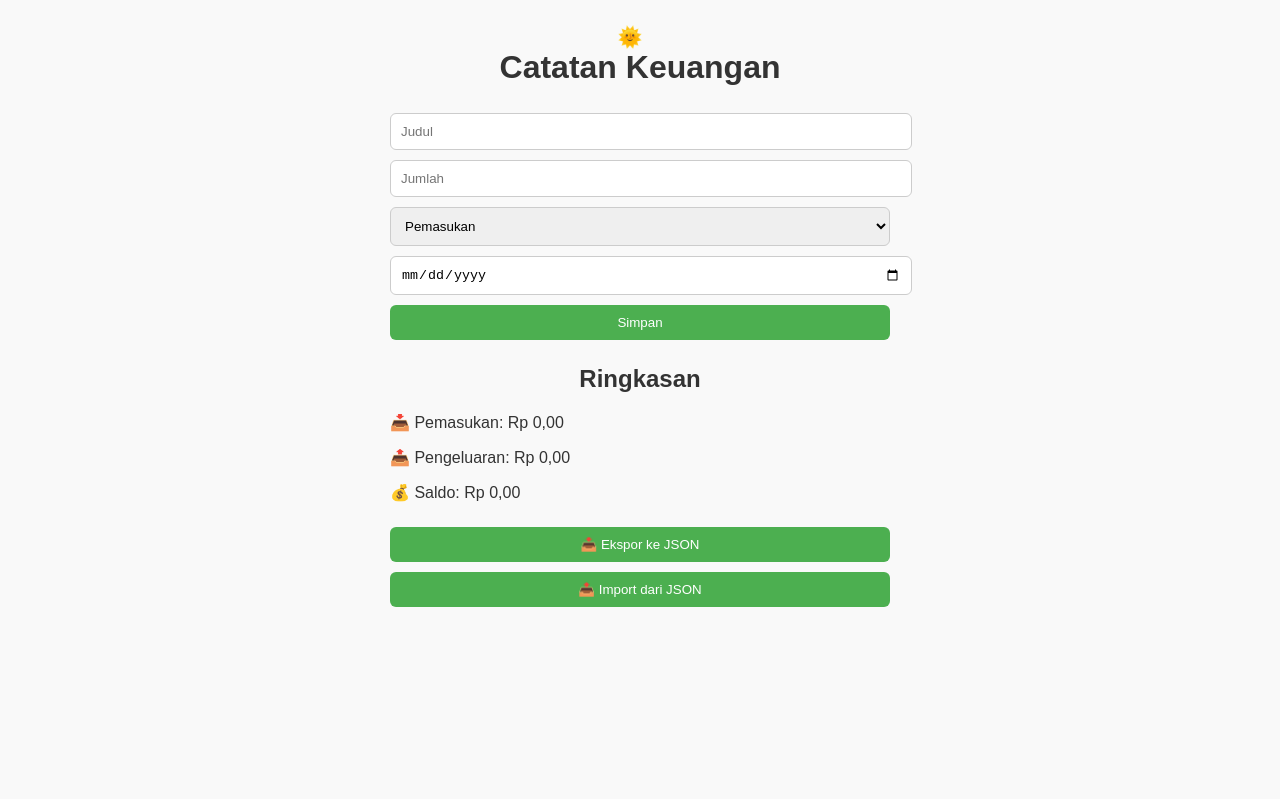
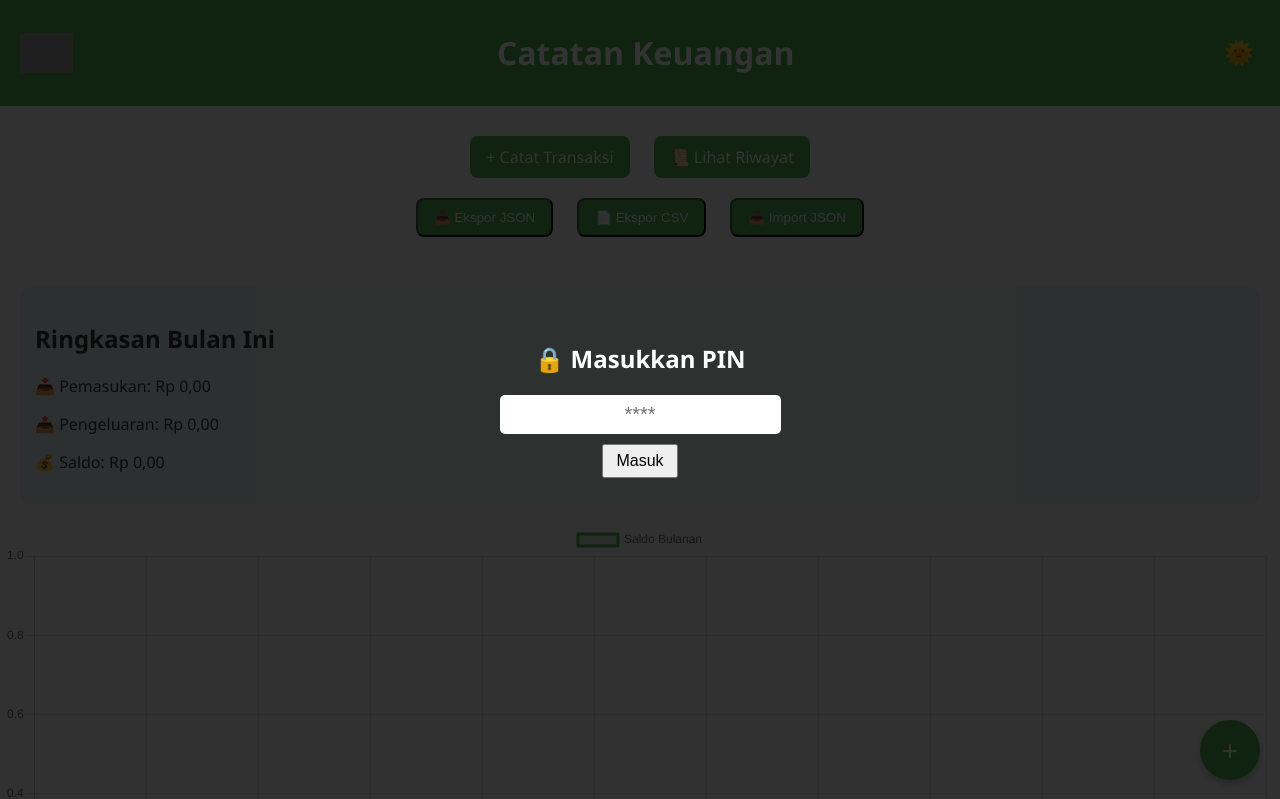
Before and after one commit to bankragilgunawan/catat-duit, a plain HTML site: page index.html in a window 1280 px wide. Shown: the top 799 px of the page. Drawn offline with nearby package versions, Linux system fonts and the light colour scheme; grey boxes are pictures that could not be loaded.

Commit message:
Update index.html

```diff
--- a/index.html
+++ b/index.html
@@ -1,83 +1,171 @@
-
 <!DOCTYPE html>
 <html lang="id">
 <head>
-  <meta charset="UTF-8">
+  <meta charset="UTF-8" />
+  <meta name="viewport" content="width=device-width, initial-scale=1.0" />
   <title>Catatan Keuangan</title>
-  <meta name="viewport" content="width=device-width, initial-scale=1">
   <style>
-    body { font-family: sans-serif; padding: 20px; background: #f9f9f9; color: #333; }
-    h1, h2 { text-align: center; }
-    form, .summary, .buttons { max-width: 500px; margin: auto; margin-top: 20px; }
-    input, select, button { width: 100%; padding: 10px; margin: 5px 0; border-radius: 6px; border: 1px solid #ccc; }
-    button { background: #4CAF50; color: white; border: none; }
-    .dark { background: #121212; color: #eee; }
-    .dark input, .dark select { background: #333; color: #eee; border: 1px solid #555; }
-    .toggle-theme { position: fixed; top: 10px; right: 10px; font-size: 20px; background: none; border: none; }
+    body {
+      font-family: 'Segoe UI', sans-serif;
+      margin: 0;
+      padding: 0;
+      background: #f5f5f5;
+      color: #333;
+      transition: background 0.3s, color 0.3s;
+    }
+    .dark {
+      background: #121212;
+      color: #eee;
+    }
+    header {
+      display: flex;
+      justify-content: space-between;
+      align-items: center;
+      background: #4CAF50;
+      color: white;
+      padding: 10px 20px;
+    }
+    header img {
+      height: 40px;
+    }
+    main {
+      padding: 20px;
+      text-align: center;
+    }
+    .btn {
+      display: inline-block;
+      margin: 10px;
+      padding: 10px 16px;
+      background: #4CAF50;
+      color: white;
+      border-radius: 8px;
+      text-decoration: none;
+    }
+    .btn:hover {
+      background: #45a049;
+    }
+    .fab {
+      position: fixed;
+      right: 20px;
+      bottom: 20px;
+      background: #4CAF50;
+      color: white;
+      font-size: 28px;
+      border: none;
+      border-radius: 50%;
+      width: 60px;
+      height: 60px;
+      display: flex;
+      justify-content: center;
+      align-items: center;
+      text-decoration: none;
+      box-shadow: 0 4px 6px rgba(0,0,0,0.2);
+    }
+    .dark .btn, .dark .fab {
+      background: #388E3C;
+    }
+    #ringkasan {
+      background: #e0f2f1;
+      border-radius: 10px;
+      padding: 15px;
+      margin: 20px;
+    }
+    .dark #ringkasan {
+      background: #263238;
+    }
+    #pinOverlay {
+      position: fixed;
+      top: 0; left: 0; right: 0; bottom: 0;
+      background: rgba(0, 0, 0, 0.8);
+      z-index: 2000;
+      display: flex;
+      flex-direction: column;
+      justify-content: center;
+      align-items: center;
+    }
+    #pinOverlay input {
+      font-size: 20px;
+      padding: 8px;
+      border-radius: 5px;
+      border: none;
+      text-align: center;
+    }
+    #pinOverlay button {
+      margin-top: 10px;
+      padding: 6px 12px;
+      font-size: 16px;
+    }
   </style>
 </head>
 <body>
-  <button class="toggle-theme" onclick="toggleTheme()">🌞</button>
-  <h1>Catatan Keuangan</h1>
+  <header>
+    <img src="https://upload.wikimedia.org/wikipedia/commons/thumb/3/36/Emoji_u1f4b8.svg/120px-Emoji_u1f4b8.svg.png" alt="Logo">
+    <h1>Catatan Keuangan</h1>
+    <button id="toggleTema" style="font-size:24px;background:none;border:none;">🌞</button>
+  </header>
 
-  <form id="formCatat">
-    <input type="text" id="judul" placeholder="Judul" required>
-    <input type="number" id="jumlah" placeholder="Jumlah" required>
-    <select id="kategori">
-      <option value="Pemasukan">Pemasukan</option>
-      <option value="Pengeluaran">Pengeluaran</option>
-    </select>
-    <input type="date" id="tanggal" required>
-    <button type="submit">Simpan</button>
-  </form>
+  <div id="pinOverlay">
+    <h2 style="color:white;">🔒 Masukkan PIN</h2>
+    <input type="password" id="pinInput" placeholder="****" maxlength="6">
+    <button onclick="cekPIN()">Masuk</button>
+  </div>
 
-  <div class="summary">
-    <h2>Ringkasan</h2>
+  <main>
+    <a href="#" class="btn" onclick="catatTransaksi()">+ Catat Transaksi</a>
+    <a href="#" class="btn" onclick="lihatRiwayat()">📜 Lihat Riwayat</a>
+    <br />
+    <button class="btn" onclick="eksporJSON()">📥 Ekspor JSON</button>
+    <button class="btn" onclick="eksporCSV()">📄 Ekspor CSV</button>
+    <input type="file" id="fileInput" accept=".json" style="display:none" />
+    <button class="btn" onclick="document.getElementById('fileInput').click()">📤 Import JSON</button>
+  </main>
+
+  <section id="ringkasan">
+    <h2>Ringkasan Bulan Ini</h2>
     <p>📥 Pemasukan: <span id="totalMasuk">Rp 0</span></p>
     <p>📤 Pengeluaran: <span id="totalKeluar">Rp 0</span></p>
     <p>💰 Saldo: <span id="saldo">Rp 0</span></p>
-  </div>
+  </section>
 
-  <div class="buttons">
-    <button onclick="eksporJSON()">📥 Ekspor ke JSON</button>
-    <button onclick="importJSON()">📤 Import dari JSON</button>
-    <input type="file" id="fileInput" accept=".json" style="display:none">
-  </div>
+  <canvas id="grafikBulanan" height="200"></canvas>
 
+  <a href="#" class="fab" onclick="catatTransaksi()">+</a>
+
+  <script src="https://cdn.jsdelivr.net/npm/chart.js"></script>
   <script>
+    const PIN_DEFAULT = "1234";
+    function cekPIN() {
+      const input = document.getElementById("pinInput").value;
+      const pinBenar = localStorage.getItem("pin") || PIN_DEFAULT;
+      if (input === pinBenar) {
+        document.getElementById("pinOverlay").style.display = "none";
+      } else {
+        alert("❌ PIN salah!");
+      }
+    }
+
     function formatRupiah(angka) {
       return new Intl.NumberFormat('id-ID', { style: 'currency', currency: 'IDR' }).format(angka);
     }
 
     function updateRingkasan() {
       const data = JSON.parse(localStorage.getItem('transaksi')) || [];
-      let totalMasuk = 0;
-      let totalKeluar = 0;
+      let totalMasuk = 0, totalKeluar = 0;
+      const bulanIni = new Date().getMonth();
+
       data.forEach(item => {
-        const nominal = Number(item.jumlah);
-        if (item.kategori === "Pemasukan") totalMasuk += nominal;
-        else totalKeluar += nominal;
+        const tanggal = new Date(item.tanggal);
+        if (tanggal.getMonth() === bulanIni) {
+          const jumlah = Number(item.jumlah || item.nominal);
+          if (item.kategori === 'Pemasukan') totalMasuk += jumlah;
+          else totalKeluar += jumlah;
+        }
       });
+
       document.getElementById('totalMasuk').textContent = formatRupiah(totalMasuk);
       document.getElementById('totalKeluar').textContent = formatRupiah(totalKeluar);
       document.getElementById('saldo').textContent = formatRupiah(totalMasuk - totalKeluar);
     }
-
-    document.getElementById('formCatat').addEventListener('submit', function(e) {
-      e.preventDefault();
-      const data = {
-        judul: document.getElementById('judul').value,
-        jumlah: parseFloat(document.getElementById('jumlah').value),
-        kategori: document.getElementById('kategori').value,
-        tanggal: document.getElementById('tanggal').value
-      };
-      let transaksi = JSON.parse(localStorage.getItem('transaksi') || '[]');
-      transaksi.push(data);
-      localStorage.setItem('transaksi', JSON.stringify(transaksi));
-      alert("✅ Tersimpan!");
-      this.reset();
-      updateRingkasan();
-    });
 
     function eksporJSON() {
       const data = JSON.parse(localStorage.getItem('transaksi')) || [];
@@ -88,38 +176,106 @@
       link.click();
     }
 
-    function importJSON() {
-      document.getElementById('fileInput').click();
+    function eksporCSV() {
+      const data = JSON.parse(localStorage.getItem('transaksi')) || [];
+      if (!data.length) return alert("Belum ada data");
+
+      let csv = 'Tanggal,Judul,Jumlah,Kategori\n';
+      data.forEach(item => {
+        csv += `"${item.tanggal}","${item.judul}",${item.jumlah},"${item.kategori}"\n`;
+      });
+
+      const blob = new Blob([csv], { type: 'text/csv' });
+      const link = document.createElement('a');
+      link.href = URL.createObjectURL(blob);
+      link.download = 'catatan-keuangan.csv';
+      link.click();
     }
 
-    document.getElementById('fileInput').addEventListener('change', function(event) {
-      const file = event.target.files[0];
+    document.getElementById("fileInput").addEventListener("change", function(e) {
+      const file = e.target.files[0];
       if (!file) return;
+
       const reader = new FileReader();
-      reader.onload = function(e) {
+      reader.onload = function(evt) {
         try {
-          const imported = JSON.parse(e.target.result);
-          if (!Array.isArray(imported)) throw "Format salah";
-          const lama = JSON.parse(localStorage.getItem('transaksi')) || [];
+          const imported = JSON.parse(evt.target.result);
+          const lama = JSON.parse(localStorage.getItem("transaksi")) || [];
           const gabung = [...lama, ...imported];
-          localStorage.setItem('transaksi', JSON.stringify(gabung));
+          localStorage.setItem("transaksi", JSON.stringify(gabung));
           alert("✅ Data berhasil diimpor!");
-          updateRingkasan();
+          location.reload();
         } catch (err) {
-          alert("❌ Gagal import: " + err);
+          alert("❌ Gagal import!");
         }
       };
       reader.readAsText(file);
     });
 
-    function toggleTheme() {
-      const body = document.body;
-      body.classList.toggle("dark");
-      const icon = document.querySelector(".toggle-theme");
-      icon.textContent = body.classList.contains("dark") ? "🌙" : "🌞";
+    function catatTransaksi() {
+      const judul = prompt("Judul?");
+      const jumlah = parseFloat(prompt("Jumlah?"));
+      const kategori = confirm("Pilih OK = Pemasukan, Batal = Pengeluaran") ? "Pemasukan" : "Pengeluaran";
+      const tanggal = prompt("Tanggal (YYYY-MM-DD)?", new Date().toISOString().slice(0,10));
+      if (!judul || !jumlah || !tanggal) return alert("Input tidak lengkap");
+
+      const data = JSON.parse(localStorage.getItem('transaksi')) || [];
+      data.push({ judul, jumlah, kategori, tanggal });
+      localStorage.setItem('transaksi', JSON.stringify(data));
+      updateRingkasan();
+      alert("✅ Disimpan!");
     }
 
-    document.addEventListener("DOMContentLoaded", updateRingkasan);
+    function lihatRiwayat() {
+      const data = JSON.parse(localStorage.getItem('transaksi')) || [];
+      let teks = "Riwayat Transaksi:\n\n";
+      data.slice().reverse().forEach(d => {
+        teks += `${d.tanggal} - ${d.judul} - ${formatRupiah(d.jumlah)} (${d.kategori})\n`;
+      });
+      alert(teks || "Belum ada data");
+    }
+
+    // Tema
+    const tombolTema = document.getElementById('toggleTema');
+    const tema = localStorage.getItem('tema');
+    if (tema === 'dark') {
+      document.body.classList.add('dark');
+      tombolTema.textContent = '🌙';
+    }
+    tombolTema.addEventListener('click', () => {
+      document.body.classList.toggle('dark');
+      const dark = document.body.classList.contains('dark');
+      localStorage.setItem('tema', dark ? 'dark' : 'light');
+      tombolTema.textContent = dark ? '🌙' : '🌞';
+    });
+
+    // Grafik
+    document.addEventListener("DOMContentLoaded", () => {
+      updateRingkasan();
+      const data = JSON.parse(localStorage.getItem('transaksi')) || [];
+      const bulanan = Array(12).fill(0);
+      data.forEach(item => {
+        const bulan = new Date(item.tanggal).getMonth();
+        const jumlah = Number(item.jumlah || 0);
+        if (item.kategori === "Pemasukan") bulanan[bulan] += jumlah;
+        else bulanan[bulan] -= jumlah;
+      });
+
+      new Chart(document.getElementById('grafikBulanan'), {
+        type: 'line',
+        data: {
+          labels: ["Jan","Feb","Mar","Apr","Mei","Jun","Jul","Agu","Sep","Okt","Nov","Des"],
+          datasets: [{
+            label: 'Saldo Bulanan',
+            data: bulanan,
+            borderColor: '#4CAF50',
+            backgroundColor: 'rgba(76, 175, 80, 0.2)',
+            tension: 0.3,
+            fill: true,
+          }]
+        }
+      });
+    });
   </script>
 </body>
 </html>
```
